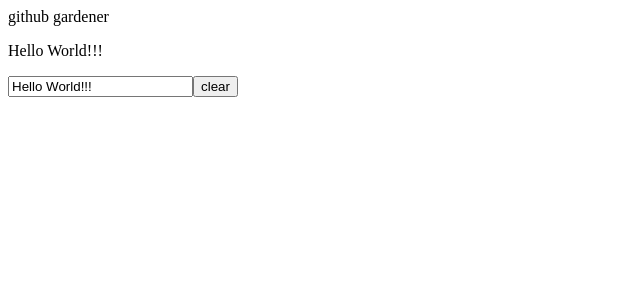
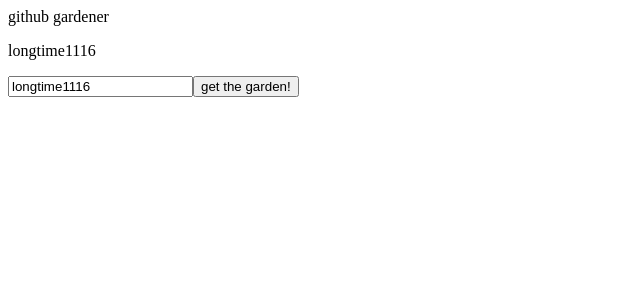
Before and after one commit to longtime1116/github_gardener_sample, a Vue app: page / in a window 1280 px wide. Shown: the top 300 px of the page, without its empty margins (0-640 px from the left). Built offline with nearby package versions, Linux system fonts and the light colour scheme.

Commit message:
initialize user id

```diff
--- a/src/App.vue
+++ b/src/App.vue
@@ -8,7 +8,7 @@
       no text
     </p>
     <input type="text" v-model="msg" >
-    <button @click="clear()">clear</button>
+    <button @click="getGarden()">get the garden!</button>
   </div>
 </template>
 
@@ -21,12 +21,16 @@ export default {
   },
   data() {
     return {
-      msg: 'Hello World!!!',
+      msg: 'longtime1116',
     };
   },
   methods: {
     clear() {
       this.msg = '';
+    },
+    getGarden() {
+      // crawl the page and get SVG
+      console.log('hoge');
     },
   },
 };
```
